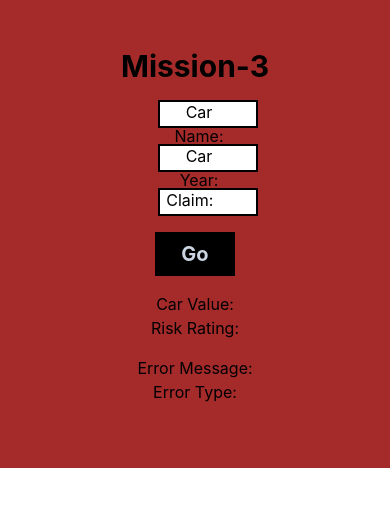
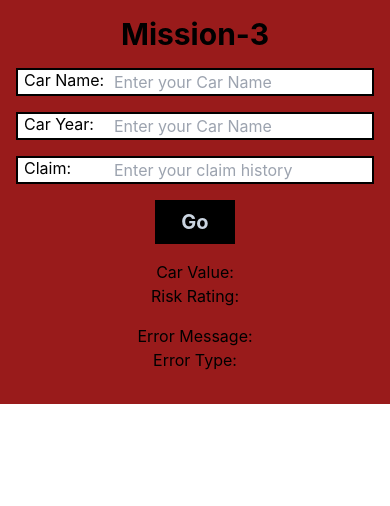
Before and after one commit to imkaransandhu/firebase-deploy, a React (Create React App) app: page / in a window 390 px wide. Shown: the top 506 px of the page. Built offline with nearby package versions, Linux system fonts and the light colour scheme.

Commit message:
UPD: api's endpoints and responsiveness

```diff
--- a/src/API/API-1.tsx
+++ b/src/API/API-1.tsx
@@ -31,7 +31,7 @@ function API1(carName: string, carYear: number,
 
   config = {
     method: 'post',
-    url: 'https://turner-quotes.azurewebsites.net/api1',
+    url: 'https://turner-quotes.azurewebsites.net/getcarvalue',
     headers: {
       'Content-Type': 'application/json'
     },
--- a/src/API/API-2.tsx
+++ b/src/API/API-2.tsx
@@ -22,7 +22,7 @@ export default function API2(claim: string, setRiskRating: (arg0: any) => void,
 
   config = {
     method: 'post',
-    url: 'https://turner-quotes.azurewebsites.net/api2',
+    url: 'https://turner-quotes.azurewebsites.net/getriskrating',
     headers: {
       'Content-Type': 'application/json'
     },
--- a/src/App.css
+++ /dev/null
@@ -1,5 +0,0 @@
-.App {
-  text-align: center;
-  padding: 3rem;
-  background-color: brown;
-}
--- a/src/App.tsx
+++ b/src/App.tsx
@@ -1,10 +1,9 @@
 import Header from "./Components/Header";
-import "./App.css"
 import FormGroup from "./Components/FormGroup";
 
 const App = () => {
   return (
-    <div className="App">
+    <div className="text-center md:px-16 p-4 bg-red-800">
       <Header mission="Mission-3" />
       <FormGroup />
     </div>
--- a/src/Components/Field.tsx
+++ b/src/Components/Field.tsx
@@ -8,7 +8,7 @@ type inputFieldProps = {
 const Field = ({ inputName, phText, fs, ciType }: inputFieldProps) => {
   return (
     <div>
-      <div className="w-1/4 mx-auto relative">
+      <div className=" lg:w-1/2 w-full mx-auto relative">
         <label className="absolute left-2 top-0 bottom-0 my-auto h-auto" htmlFor={inputName}>{inputName}:</label>
         <input type={ciType} onChange={fs} name={inputName} className="w-full border-2 border-black pl-24" placeholder={phText} />
       </div>
--- a/tailwind.config.js
+++ b/tailwind.config.js
@@ -3,6 +3,24 @@ module.exports = {
   content: ["./src/**/*.{js,jsx,ts,tsx}"],
   theme: {
     extend: {},
+    screens: {
+      xs: "280px",
+      // => @media (min-width: 640px) { ... }
+      sm: "540px",
+      // => @media (min-width: 640px) { ... }
+
+      md: "768px",
+      // => @media (min-width: 768px) { ... }
+
+      lg: "1024px",
+      // => @media (min-width: 1024px) { ... }
+
+      xl: "1280px",
+      // => @media (min-width: 1280px) { ... }
+
+      "2xl": "1536px",
+      // => @media (min-width: 1536px) { ... }
+    },
   },
   plugins: [],
 };
```
